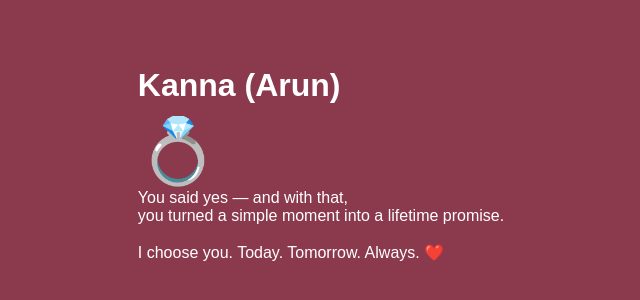
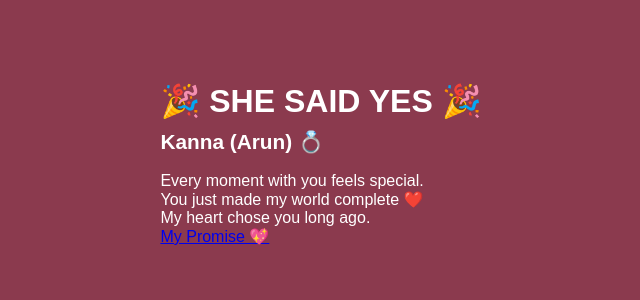
Before and after one commit to tenali28/propose, a plain HTML site: page promise.html in a window 1280 px wide. Shown: the part 236-536 px from the top of the page, without its empty margins (319-959 px from the left). Drawn offline with Linux system fonts and the light colour scheme.

Commit message:
Update promise.html

```diff
--- a/promise.html
+++ b/promise.html
@@ -2,24 +2,25 @@
 <html lang="en">
 <head>
   <meta charset="UTF-8">
-  <title>She Said Yes 💖</title>
+  <title>She Said YES 💖</title>
   <link rel="stylesheet" href="style.css">
 </head>
 <body>
 
-<div class="proposal-container">
-  <h1 class="name-animate">Kanna (Arun)</h1>
+  <div class="card">
+    <h1>🎉 SHE SAID YES 🎉</h1>
+    <h2>Kanna (Arun) 💍</h2>
 
-  <!-- Ring Opening -->
-  <div class="ring open">💍</div>
+    <div class="ring"></div>
 
-  <p class="proposal-text">
-    You said yes — and with that,<br>
-    you turned a simple moment into a lifetime promise.<br><br>
-    I choose you. Today. Tomorrow. Always. ❤️
-  </p>
-</div>
+    <p class="message">
+      Every moment with you feels special.<br>
+      You just made my world complete ❤️<br>
+      My heart chose you long ago.
+    </p>
 
-<script src="script.js"></script>
+    <a href="promise.html" class="next-btn">My Promise 💖</a>
+  </div>
+
 </body>
 </html>
```
